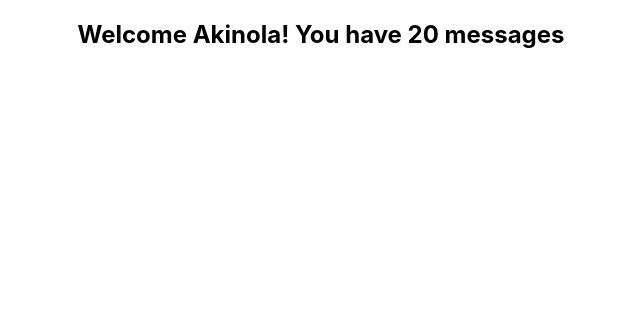
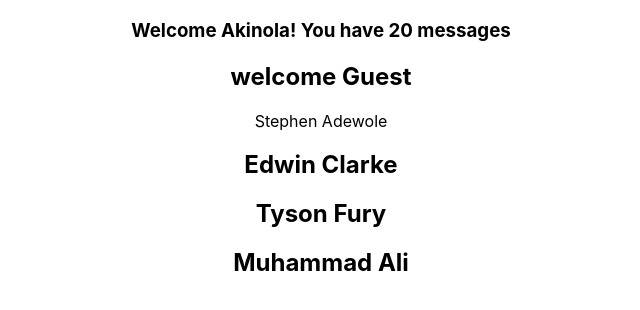
Before and after one commit to AkinolaAdewole/React-TypeScript-Demo, a React (Create React App) app: page / in a window 1280 px wide. Shown: the top 310 px of the page, without its empty margins (319-959 px from the left). Built offline with nearby package versions, Linux system fonts and the light colour scheme.

Commit message:
Basic props

```diff
--- a/src/App.tsx
+++ b/src/App.tsx
@@ -2,11 +2,37 @@ import React from 'react';
 import logo from './logo.svg';
 import './App.css';
 import  Greet  from './components/Greet'
+import Person from './components/Person';
+import { type } from 'os';
+import PersonList from './components/PersonList';
 
 function App() {
+
+  const personName={
+    firstname:'Stephen',
+    lastname:'Adewole'
+  }
+
+  const namelist=[
+    {
+      firstname:'Edwin',
+      lastname:'Clarke'
+    },
+    {
+      firstname:'Tyson',
+      lastname:'Fury'
+    },
+    {
+      firstname:'Muhammad',
+      lastname:'Ali'
+    },
+  ]
+
   return (
     <div className="App">
        <Greet name='Akinola' messageCount={20} isLoggedIn={false} />
+       <Person name={personName}/>
+       <PersonList names={namelist}/>
     </div>
   );
 }
--- a/src/components/Greet.tsx
+++ b/src/components/Greet.tsx
@@ -8,7 +8,11 @@ type greetProps={
 const Greet = (props:greetProps) => {
   return (
     <div>
-    <h2> Welcome {props.name}! You have {props.messageCount} messages </h2>
+        <h3>Welcome {props.name}! You have {props.messageCount} messages </h3>
+
+        {/* boolean type */}
+    <h2> {props.isLoggedIn ?
+       `Welcome {props.name}! You have {props.messageCount} messages ` :`welcome Guest` } </h2>
     {/* <h2> Welcome Akinola! You have 10 messages </h2>  */}
     </div>
   )
--- /dev/null
+++ b/src/components/Person.tsx
@@ -0,0 +1,17 @@
+import React from 'react'
+
+type personProps={
+    name:{
+        firstname:string
+        lastname:string;
+    }
+}
+const Person = (props:personProps) => {
+  return (
+    <>
+    {props.name.firstname} {props.name.lastname}
+    </>
+  )
+}
+
+export default Person
--- /dev/null
+++ b/src/components/PersonList.tsx
@@ -0,0 +1,21 @@
+import React from 'react'
+
+type personListProps={
+    names:{
+        firstname:string,
+        lastname:string
+    }[]
+}
+const PersonList = (props:personListProps) => {
+  return (
+    <>
+    {props.names.map((name,index)=>{
+       return (
+        <h2 key={index}>{name.firstname} {name.lastname}</h2>
+       )
+    })}
+    </>
+  )
+}
+
+export default PersonList
```
